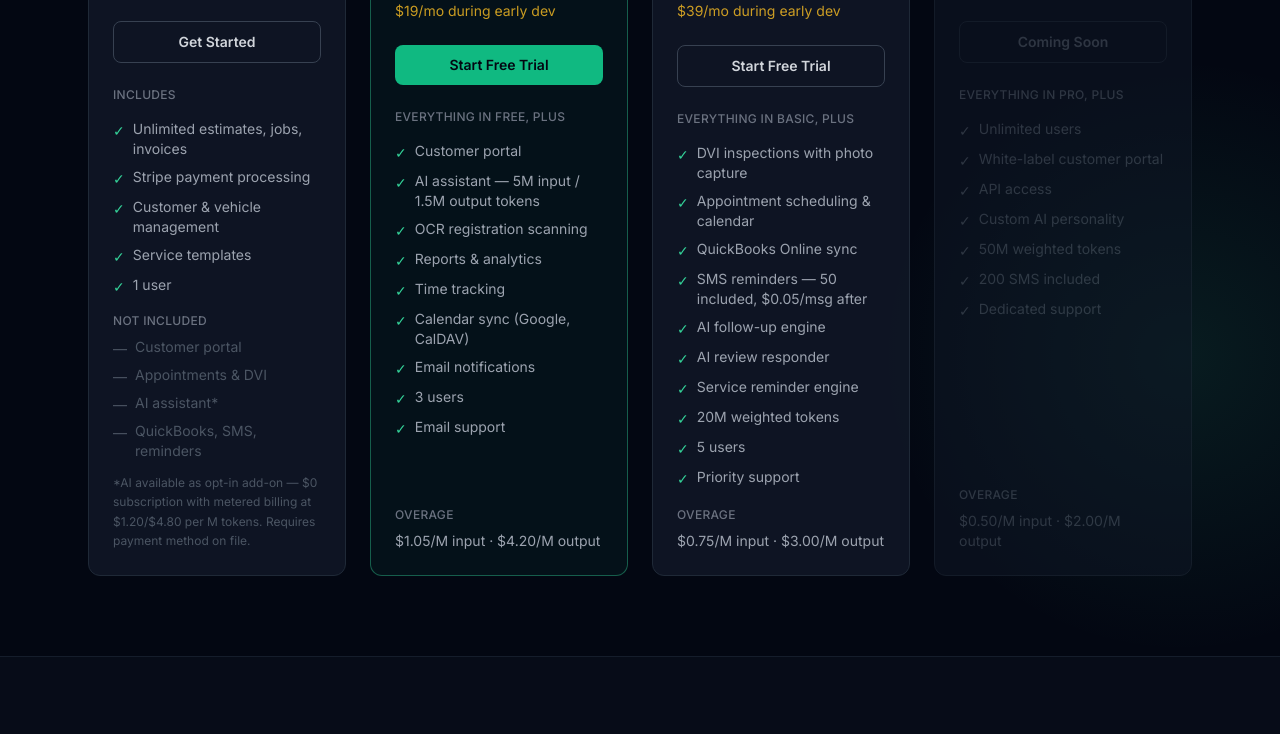
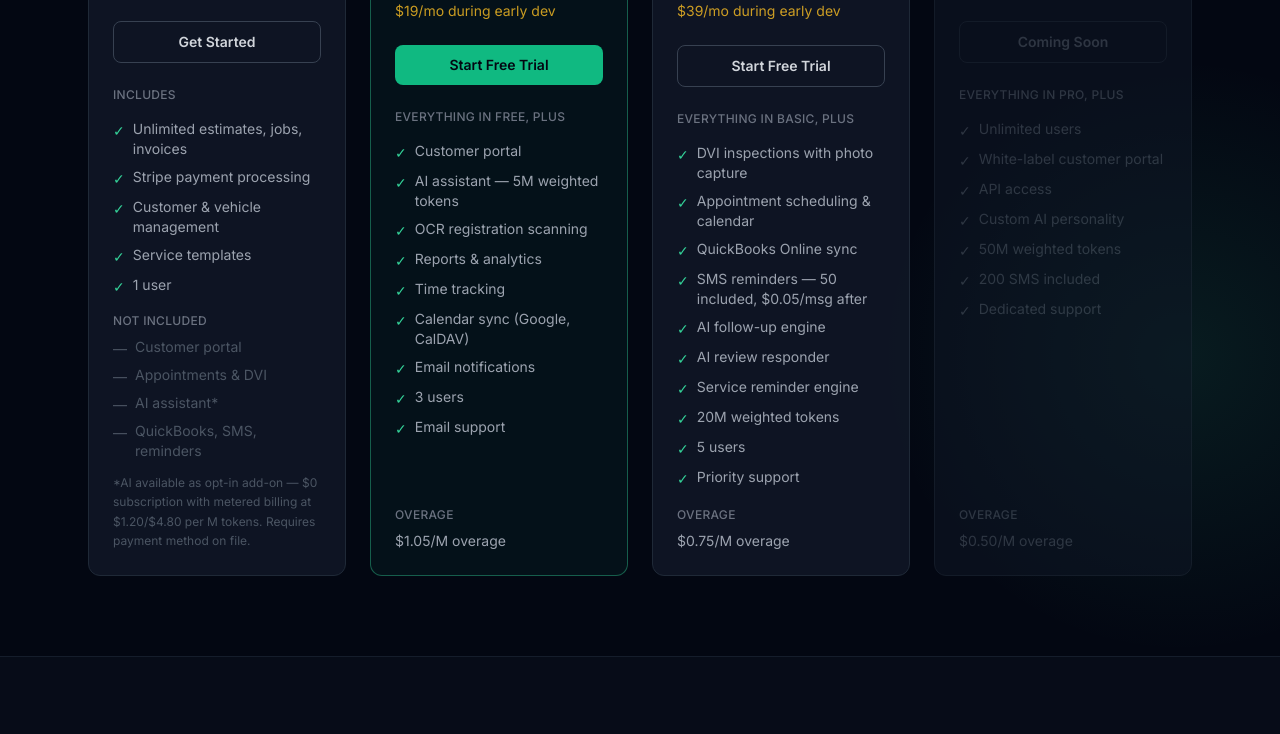
Before and after one commit to jwarner3412/automotai-landing, a plain HTML site: page pricing.html in a window 1280 px wide. Shown: the part 544-1278 px from the top of the page. Drawn offline with nearby package versions, Linux system fonts and the light colour scheme.

Commit message:
fix: remove remaining input/output split references on pricing page

```diff
--- a/pricing.html
+++ b/pricing.html
@@ -141,7 +141,7 @@
             <span class="text-emerald-400 mt-0.5">✓</span> Customer portal
           </li>
           <li class="flex items-start gap-2">
-            <span class="text-emerald-400 mt-0.5">✓</span> AI assistant — 5M input / 1.5M output tokens
+            <span class="text-emerald-400 mt-0.5">✓</span> AI assistant — 5M weighted tokens
           </li>
           <li class="flex items-start gap-2">
             <span class="text-emerald-400 mt-0.5">✓</span> OCR registration scanning
@@ -166,7 +166,7 @@
           </li>
         </ul>
         <div class="text-xs text-gray-500 mt-4 mb-2 font-medium uppercase tracking-wide">Overage</div>
-        <p class="text-sm text-gray-400">$1.05/M input · $4.20/M output</p>
+        <p class="text-sm text-gray-400">$1.05/M overage</p>
       </div>
 
       <!-- Pro -->
@@ -215,7 +215,7 @@
           </li>
         </ul>
         <div class="text-xs text-gray-500 mt-4 mb-2 font-medium uppercase tracking-wide">Overage</div>
-        <p class="text-sm text-gray-400">$0.75/M input · $3.00/M output</p>
+        <p class="text-sm text-gray-400">$0.75/M overage</p>
       </div>
 
       <!-- Enterprise -->
@@ -254,7 +254,7 @@
           </li>
         </ul>
         <div class="text-xs text-gray-600 mt-4 mb-2 font-medium uppercase tracking-wide">Overage</div>
-        <p class="text-sm text-gray-600">$0.50/M input · $2.00/M output</p>
+        <p class="text-sm text-gray-600">$0.50/M overage</p>
       </div>
 
     </div>
```
